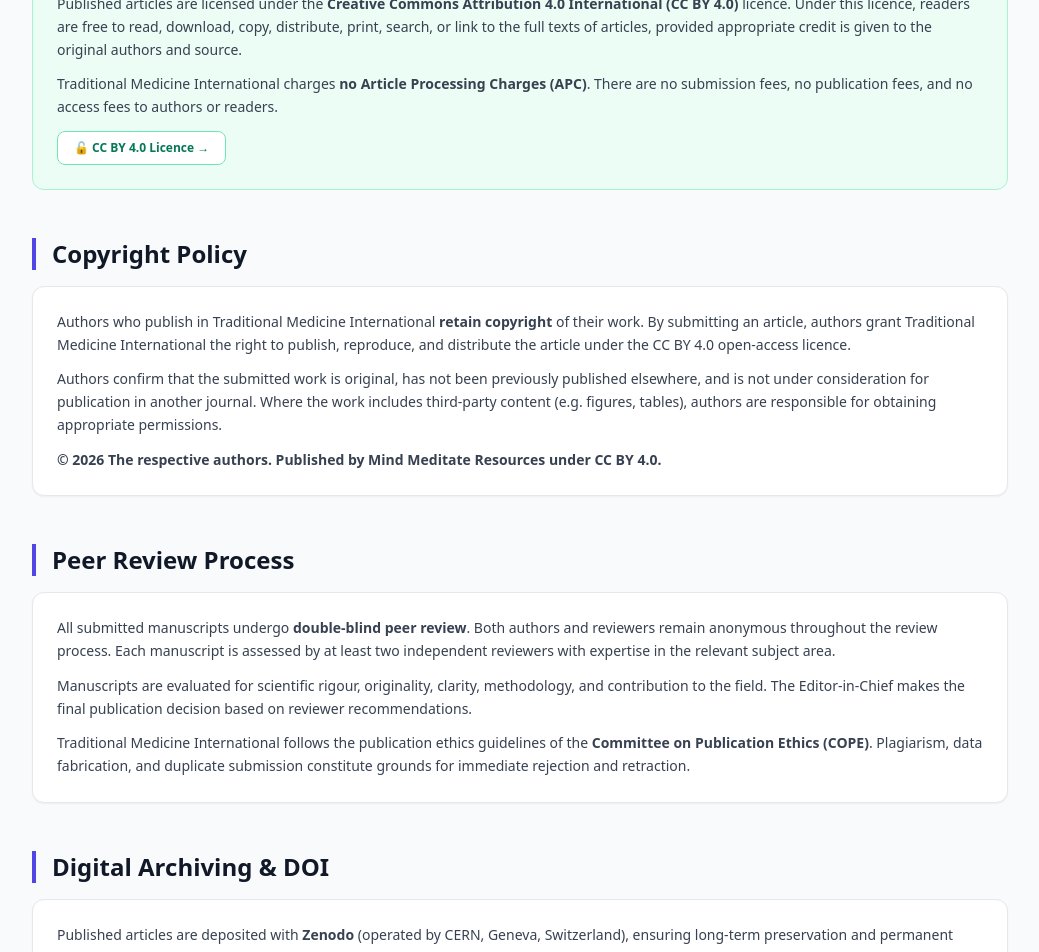
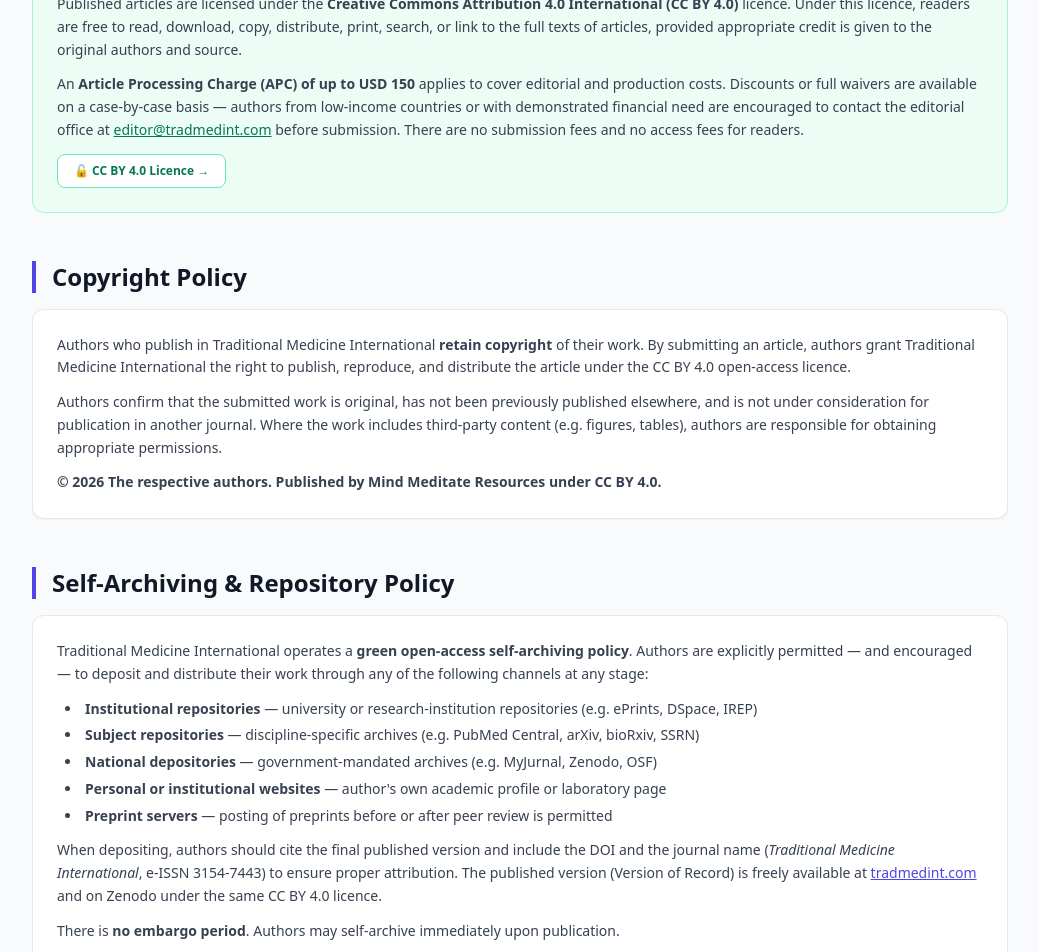
Before and after one commit to mindMeditate14/journal, a React (Vite) app in the folder client/: page /journal-policy in a window 1280 px wide. Shown: the part 1160-2112 px from the top of the page, without its empty margins (120-1159 px from the left). Built offline with nearby package versions, Linux system fonts and the light colour scheme; no server answers.

Commit message:
feat: update article processing charge details and add self-archiving policy in journal pages

```diff
--- a/client/src/pages/AboutPage.tsx
+++ b/client/src/pages/AboutPage.tsx
@@ -137,7 +137,7 @@ export default function AboutPage() {
                   ['Contact', 'editor@tradmedint.com'],
                   ['Publication Medium', 'Online (Open Access)'],
                   ['Publication Model', 'Continuous publication (articles published as accepted)'],
-                  ['Article Processing Charges', 'None — fully open access, no APC'],
+                  ['Article Processing Charges', 'Up to USD 150 · Discounts available'],
                   ['Peer Review', 'Double-blind'],
                   ['Language', 'English'],
                   ['First Year of Publication', '2026'],
--- a/client/src/pages/JournalPolicyPage.tsx
+++ b/client/src/pages/JournalPolicyPage.tsx
@@ -93,8 +93,11 @@ export default function JournalPolicyPage() {
               texts of articles, provided appropriate credit is given to the original authors and source.
             </p>
             <p>
-              Traditional Medicine International charges <strong>no Article Processing Charges (APC)</strong>. There are no
-              submission fees, no publication fees, and no access fees to authors or readers.
+              An <strong>Article Processing Charge (APC) of up to USD 150</strong> applies to cover editorial and
+              production costs. Discounts or full waivers are available on a case-by-case basis — authors from
+              low-income countries or with demonstrated financial need are encouraged to contact the editorial
+              office at <a href="mailto:editor@tradmedint.com" className="text-emerald-700 underline">editor@tradmedint.com</a> before
+              submission. There are no submission fees and no access fees for readers.
             </p>
             <div className="flex items-center gap-3 mt-2">
               <a
@@ -128,6 +131,37 @@ export default function JournalPolicyPage() {
             </p>
             <p className="font-semibold">
               © {year} The respective authors. Published by Mind Meditate Resources under CC BY 4.0.
+            </p>
+          </div>
+        </section>
+
+        {/* ── Self-Archiving & Repository Policy ── */}
+        <section>
+          <h2 className="text-2xl font-bold text-gray-900 mb-4 border-l-4 border-indigo-600 pl-4">
+            Self-Archiving &amp; Repository Policy
+          </h2>
+          <div className="bg-white rounded-xl border border-gray-200 shadow-sm p-6 text-sm text-gray-700 leading-relaxed space-y-3">
+            <p>
+              Traditional Medicine International operates a <strong>green open-access self-archiving policy</strong>.
+              Authors are explicitly permitted — and encouraged — to deposit and distribute their work through
+              any of the following channels at any stage:
+            </p>
+            <ul className="list-disc list-inside space-y-1 pl-2">
+              <li><strong>Institutional repositories</strong> — university or research-institution repositories (e.g. ePrints, DSpace, IREP)</li>
+              <li><strong>Subject repositories</strong> — discipline-specific archives (e.g. PubMed Central, arXiv, bioRxiv, SSRN)</li>
+              <li><strong>National depositories</strong> — government-mandated archives (e.g. MyJurnal, Zenodo, OSF)</li>
+              <li><strong>Personal or institutional websites</strong> — author's own academic profile or laboratory page</li>
+              <li><strong>Preprint servers</strong> — posting of preprints before or after peer review is permitted</li>
+            </ul>
+            <p>
+              When depositing, authors should cite the final published version and include the DOI and the
+              journal name (<em>Traditional Medicine International</em>, e-ISSN 3154-7443) to ensure proper attribution.
+              The published version (Version of Record) is freely available at{' '}
+              <a href="https://tradmedint.com" className="text-indigo-600 underline hover:text-indigo-800">tradmedint.com</a> and
+              on Zenodo under the same CC BY 4.0 licence.
+            </p>
+            <p>
+              There is <strong>no embargo period</strong>. Authors may self-archive immediately upon publication.
             </p>
           </div>
         </section>
--- a/client/src/pages/SubmissionGuidelinesPage.tsx
+++ b/client/src/pages/SubmissionGuidelinesPage.tsx
@@ -55,7 +55,7 @@ export default function SubmissionGuidelinesPage() {
         {/* ── Quick Summary ── */}
         <section className="grid grid-cols-2 md:grid-cols-4 gap-4">
           {[
-            { label: 'Article Processing Charge', value: 'None (Free)' },
+            { label: 'Article Processing Charge', value: 'Up to USD 150' },
             { label: 'Peer Review', value: 'Double-blind' },
             { label: 'Review Time', value: '4–8 weeks' },
             { label: 'Language', value: 'English' },
@@ -253,7 +253,7 @@ export default function SubmissionGuidelinesPage() {
           <h3 className="text-xl font-bold mb-2">Ready to Submit?</h3>
           <p className="text-indigo-100 text-sm max-w-lg mx-auto mb-5">
             Create a free author account and submit your manuscript for peer review.
-            No article processing charges — fully open access.
+            APC up to USD 150 — discounts and waivers available on request.
           </p>
           <Link
             to="/register"
```
